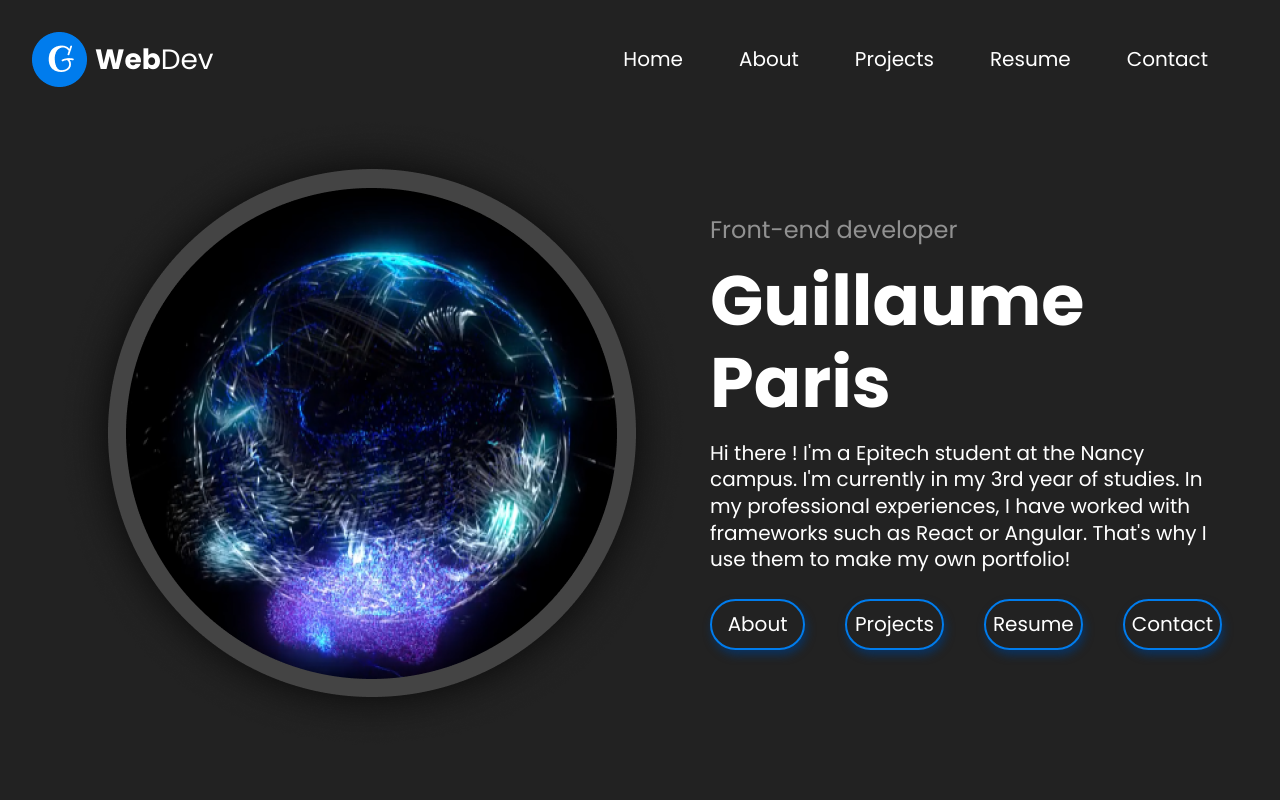
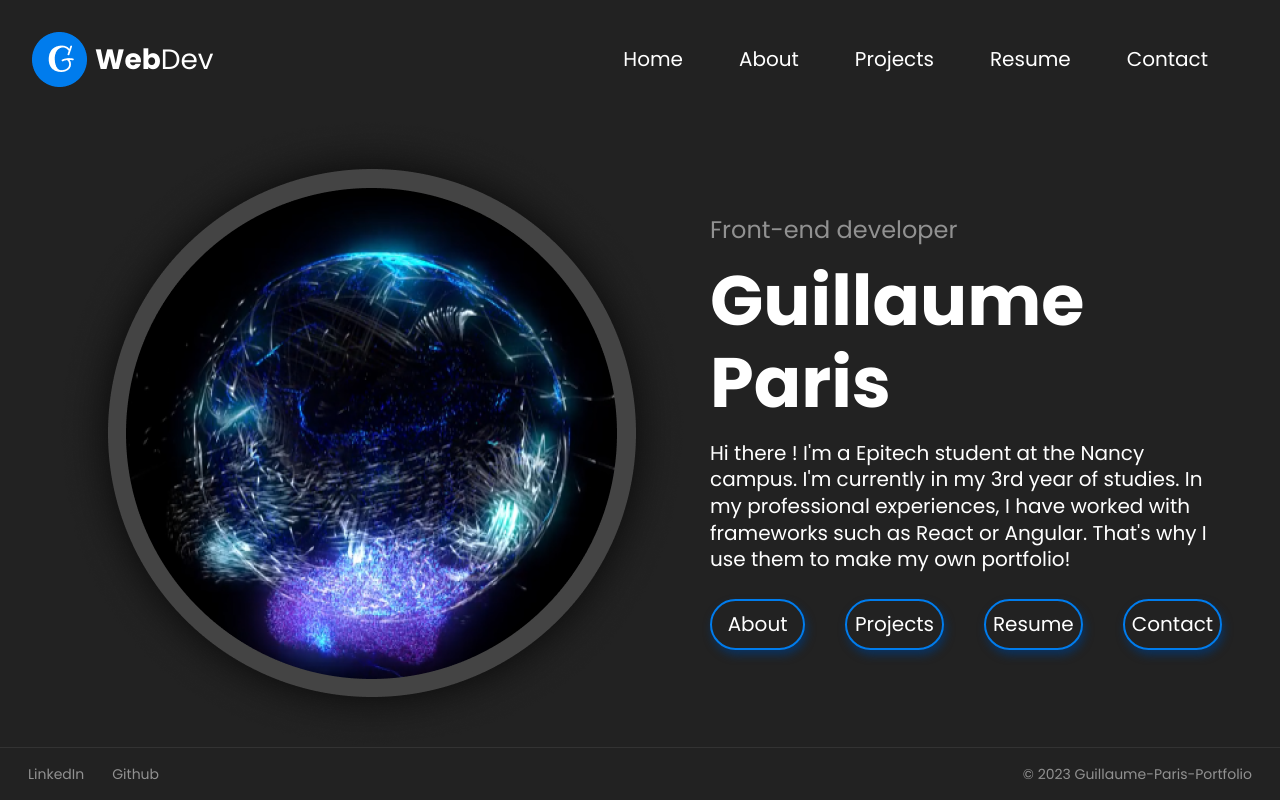
Before and after one commit to guillaume-paris/Portfolio, a React (Create React App) app: page / in a window 1280 px wide. Built offline with nearby package versions, Linux system fonts and the light colour scheme.

Commit message:
add the footer and move the typography theme into styles folder

```diff
--- a/src/App.tsx
+++ b/src/App.tsx
@@ -1,6 +1,8 @@
 import React from 'react';
+import { useRoutes, Routes, Route } from 'react-router-dom';
+// styles
 import './styles/colors.css';
-import { useRoutes, Routes, Route } from 'react-router-dom';
+import { theme } from './styles/theme';
 // Components
 import Home from './components/Home/Home';
 import About from './components/About/About';
@@ -8,48 +10,10 @@ import Projects from './components/Projects/Projects';
 import Resume from './components/Resume/Resume';
 import Contact from './components/Contact/Contact';
 import Header from './components/Header/Header';
+import Footer from './components/Footer/Footer';
 // Material UI
-import { createTheme, ThemeProvider } from '@mui/material/styles';
 import Box from '@mui/material/Box';
-
-const theme = createTheme({
-  typography: {
-    fontFamily: 'Poppins, sans-serif',
-    fontSize: 24,
-    h1: {
-      fontSize: 32,
-      color: '#fff',
-    },
-    h2: {
-      fontSize: 28,
-      color: '#fff',
-    },
-    h3: {
-      fontSize: 24,
-      color: '#fff',
-    },
-    h4: {
-      fontSize: 22,
-      color: '#fff',
-    },
-    h5: {
-      fontSize: 20,
-      color: '#fff',
-    },
-    h6: {
-      fontSize: 18,
-      color: '#fff',
-    },
-    body1: {
-      fontSize: 16,
-      color: '#fff',
-    },
-    body2: {
-      fontSize: 14,
-      color: '#fff',
-    },
-  },
-});
+import { ThemeProvider } from '@mui/material/styles';
 
 const App: React.FC = () => {
   return (
@@ -65,6 +29,7 @@ const App: React.FC = () => {
             <Route path ="/contact" element={<Contact />} />
             <Route path='*' element={<h1>404 Page</h1>} />
           </Routes>
+          <Footer />
         </Box>
       </ThemeProvider>
   </>
--- /dev/null
+++ b/src/components/Footer/Footer.tsx
@@ -0,0 +1,37 @@
+import React from 'react';
+// Material UI
+import { BottomNavigation, BottomNavigationAction } from '@mui/material';
+import { Box } from '@mui/system';
+import { Typography, Link } from '@mui/material';
+// styles
+import './../../styles/colors.css';
+// config
+import { socialLinks } from './config';
+
+const Footer: React.FC = () => {
+
+    return (
+      <Box sx={{
+        display: 'flex',
+        justifyContent: 'space-between',
+        padding: '1em 0',
+        position: 'fixed',
+        bottom: 0,
+        left: 0,
+        width: '100%',
+        height: '20px',
+        borderTop: 1,
+        borderColor: '#333333',
+        }}>
+        <Typography variant='body2'>
+          <Link href={socialLinks.LinkedIn} style={{ marginLeft: '2em', color: '#fff', opacity: '0.5' }}>LinkedIn</Link>
+          <Link href={socialLinks.Github} style={{ marginLeft: '2em', color: '#fff', opacity: '0.5' }}>Github</Link>
+        </Typography>
+        <Typography variant='body2' style={{ marginLeft: '2em', marginRight: '2em', color: '#fff', opacity: '0.5' }}>
+          © 2023 Guillaume-Paris-Portfolio
+        </Typography>
+      </Box>
+    );
+  };
+
+export default Footer;
--- /dev/null
+++ b/src/components/Footer/config.ts
@@ -0,0 +1,4 @@
+export const socialLinks = {
+    LinkedIn: 'https://www.linkedin.com/in/guillaume-paris-epitech-student-developer/',
+    Github: 'https://github.com/guillaume-paris',
+};
--- /dev/null
+++ b/src/styles/theme.ts
@@ -0,0 +1,40 @@
+import { createTheme } from '@mui/material/styles';
+
+export const theme = createTheme({
+    typography: {
+      fontFamily: 'Poppins, sans-serif',
+      fontSize: 24,
+      h1: {
+        fontSize: 32,
+        color: '#FFFFFF',
+      },
+      h2: {
+        fontSize: 28,
+        color: '#FFFFFF',
+      },
+      h3: {
+        fontSize: 24,
+        color: '#FFFFFF',
+      },
+      h4: {
+        fontSize: 22,
+        color: '#FFFFFF',
+      },
+      h5: {
+        fontSize: 20,
+        color: '#FFFFFF',
+      },
+      h6: {
+        fontSize: 18,
+        color: '#FFFFFF',
+      },
+      body1: {
+        fontSize: 16,
+        color: '#FFFFFF',
+      },
+      body2: {
+        fontSize: 14,
+        color: '#FFFFFF',
+      },
+    },
+  });
```
